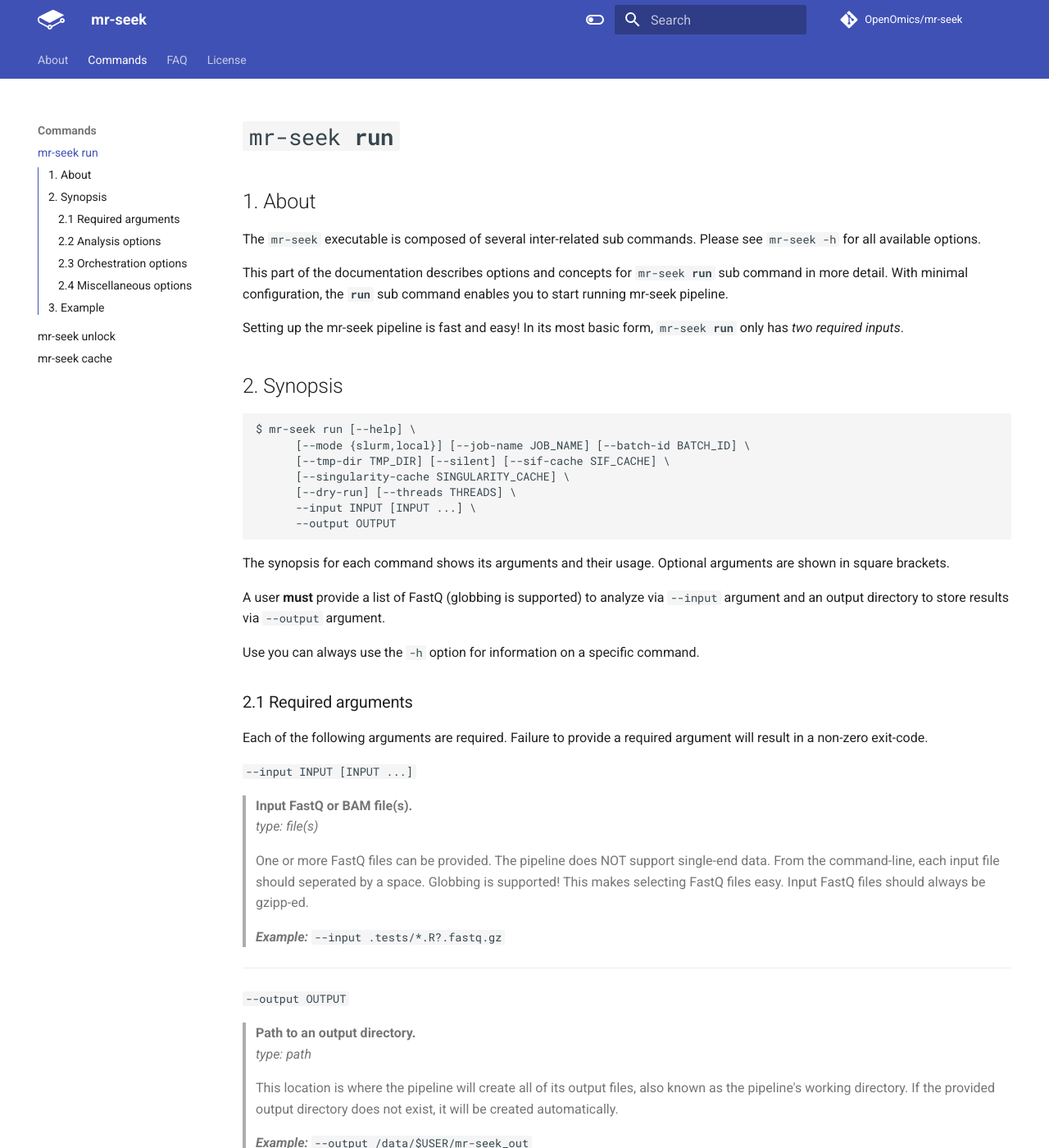
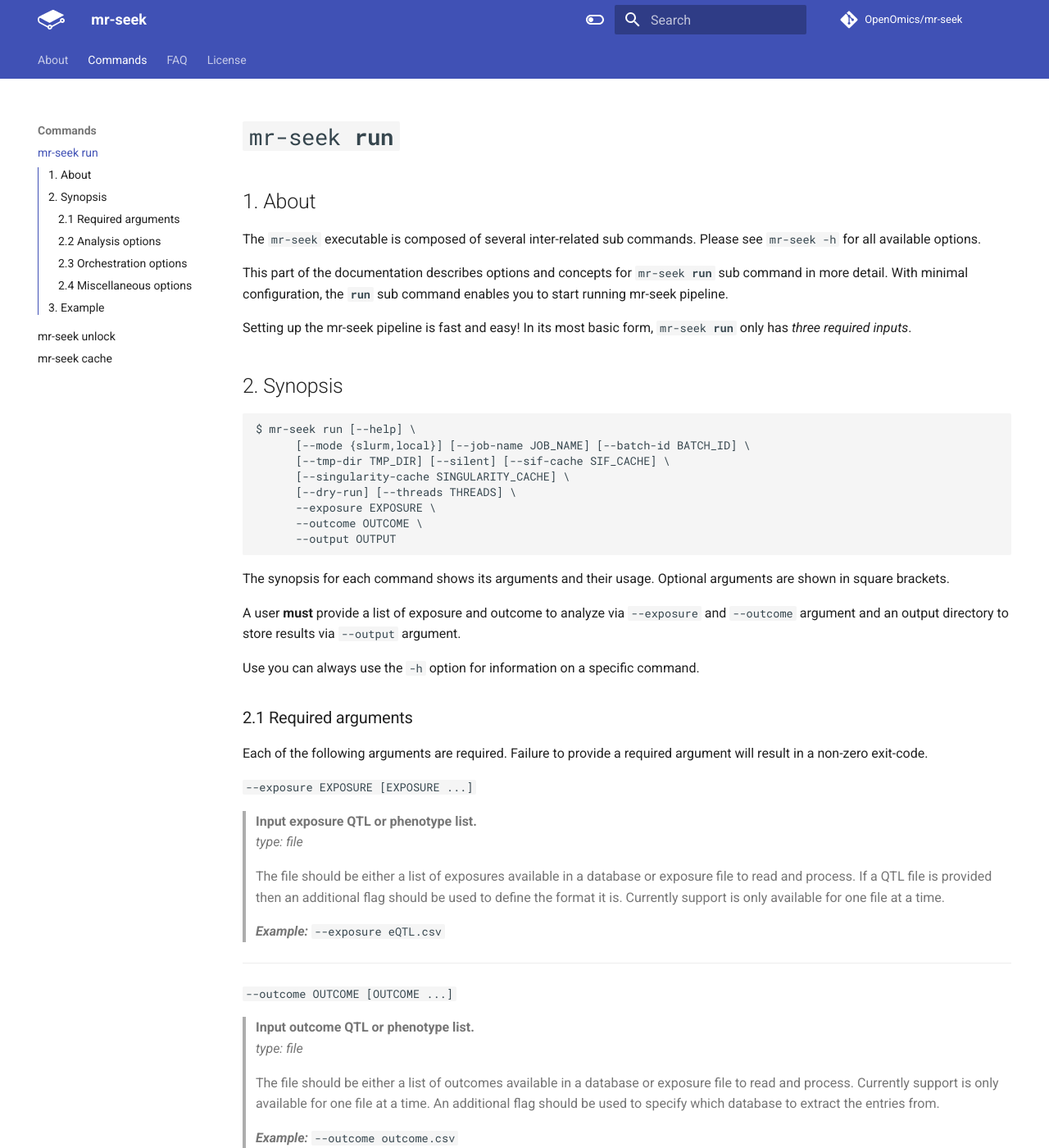
Before and after one commit to OpenOmics/mr-seek, an MkDocs documentation site: the page built from docs/usage/run.md, in a window 1280 px wide and 1400 px high. Shown: the whole window at 82% size. Built offline with MkDocs 1.6.1 and Material for MkDocs 9.7.7, drawn with Linux system fonts in a browser that asks for light colours; comment, search, counter and statistics services are not loaded; the version menu is left out; some of the changed text lies outside the part shown.

Commit message:
Update pipeline documentation and properly organize flags

````diff
--- a/docs/usage/run.md
+++ b/docs/usage/run.md
@@ -5,7 +5,7 @@
 
 This part of the documentation describes options and concepts for <code>mr-seek <b>run</b></code> sub command in more detail. With minimal configuration, the **`run`** sub command enables you to start running mr-seek pipeline.
 
-Setting up the mr-seek pipeline is fast and easy! In its most basic form, <code>mr-seek <b>run</b></code> only has *two required inputs*.
+Setting up the mr-seek pipeline is fast and easy! In its most basic form, <code>mr-seek <b>run</b></code> only has *three required inputs*.
 
 ## 2. Synopsis
 ```text
@@ -14,13 +14,14 @@
       [--tmp-dir TMP_DIR] [--silent] [--sif-cache SIF_CACHE] \
       [--singularity-cache SINGULARITY_CACHE] \
       [--dry-run] [--threads THREADS] \
-      --input INPUT [INPUT ...] \
+      --exposure EXPOSURE \
+      --outcome OUTCOME \
       --output OUTPUT
 ```
 
 The synopsis for each command shows its arguments and their usage. Optional arguments are shown in square brackets.
 
-A user **must** provide a list of FastQ (globbing is supported) to analyze via `--input` argument and an output directory to store results via `--output` argument.
+A user **must** provide a list of exposure and outcome to analyze via `--exposure`  and `--outcome` argument and an output directory to store results via `--output` argument.
 
 Use you can always use the `-h` option for information on a specific command.
 
@@ -28,13 +29,22 @@
 
 Each of the following arguments are required. Failure to provide a required argument will result in a non-zero exit-code.
 
-  `--input INPUT [INPUT ...]`
-> **Input FastQ or BAM file(s).**
-> *type: file(s)*
+  `--exposure EXPOSURE [EXPOSURE ...]`
+> **Input exposure QTL or phenotype list.**
+> *type: file*
 >
-> One or more FastQ files can be provided. The pipeline does NOT support single-end data. From the command-line, each input file should seperated by a space. Globbing is supported! This makes selecting FastQ files easy. Input FastQ files should always be gzipp-ed.
+> The file should be either a list of exposures available in a database or exposure file to read and process. If a QTL file is provided then an additional flag should be used to define the format it is. Currently support is only available for one file at a time.
 >
-> ***Example:*** `--input .tests/*.R?.fastq.gz`
+> ***Example:*** `--exposure eQTL.csv`
+
+---
+`--outcome OUTCOME [OUTCOME ...]`
+> **Input outcome QTL or phenotype list.**
+> *type: file*
+>
+> The file should be either a list of outcomes available in a database or exposure file to read and process. Currently support is only available for one file at a time. An additional flag should be used to specify which database to extract the entries from.
+>
+> ***Example:*** `--outcome outcome.csv`
 
 ---
   `--output OUTPUT`
@@ -49,8 +59,33 @@
 
 Each of the following arguments are optional, and do not need to be provided.
 
-...add non-required analysis options
+`--input_qtl {eqtl, mqtl, pqtl}`
+> **Type of QTL file provided**
+> *type: string*
+>
+> When the exposure file is a quantitative trait locus file to process, this flag should be used to define the type of QTL file it is. Valid options are eqtl, mqtl, or pqtl.
+>
+> ***Example:*** `--input_qtl pqtl`
 
+---
+`--pop {AFR, AMR, CSA, EAS, EUR, MID}`
+> **Super-population to use**
+> *type: string*
+>
+> Super-population to use when extracting data from Neale (PAN-UK BioBank) or when clumping data. Valid options are AFR, AMR, CSA, EAS, EUR, MID. If this option is not provided it will default to EUR.
+>
+> ***Example:*** `--pop EUR`
+
+---
+`--database {ieu, neale}`
+> **Database to use**
+> *type: string*
+>
+> Database to extract phenotypes from when a list of phenotypes are provided. The ieu option would extract data for the IEU GWAS database made available through the R package [ieugwasr](https://mrcieu.github.io/ieugwasr/). The neale option would extract data from the [PAN-UK Biobank](https://pan.ukbb.broadinstitute.org) through [Amazon AWS links](https://docs.google.com/spreadsheets/d/1AeeADtT0U1AukliiNyiVzVRdLYPkTbruQSk38DeutU8/edit#gid=268241601) provided by the Neale lab. The PAN-UK Biobank data will be downloaded and processed.
+>
+> ***Example:*** `--database neale`
+
+---
 ### 2.3 Orchestration options
 
 Each of the following arguments are optional, and do not need to be provided.
````
Also changed, not shown: 1 other file.
